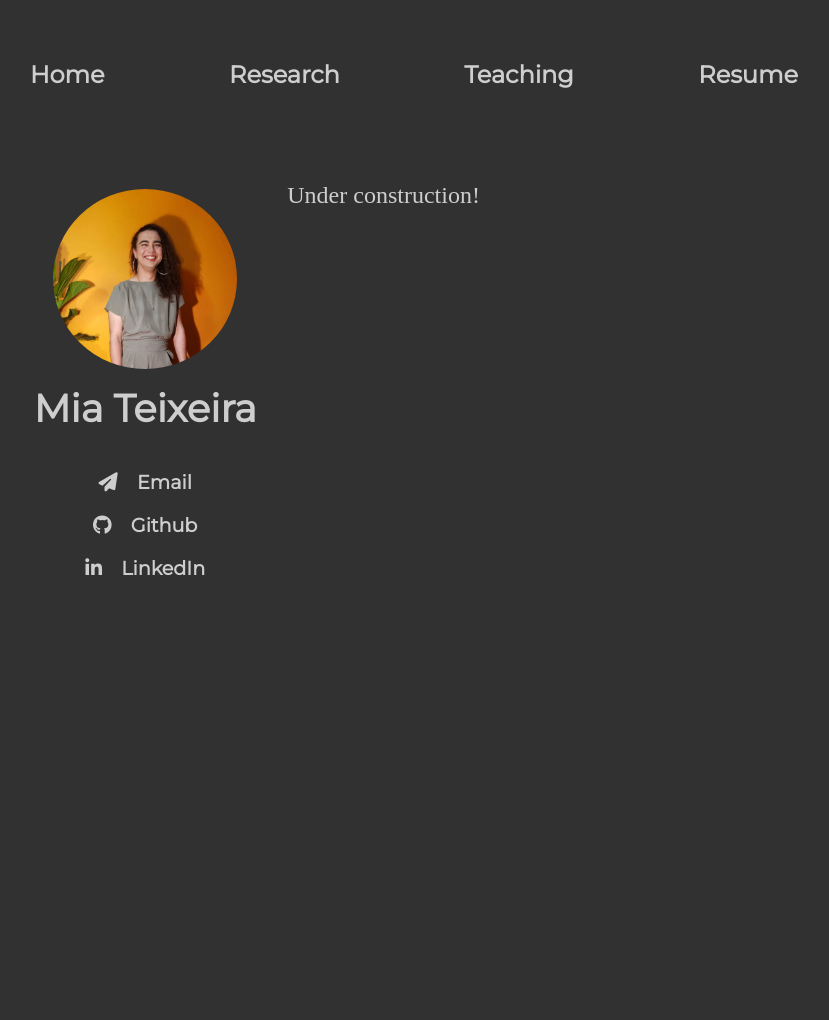
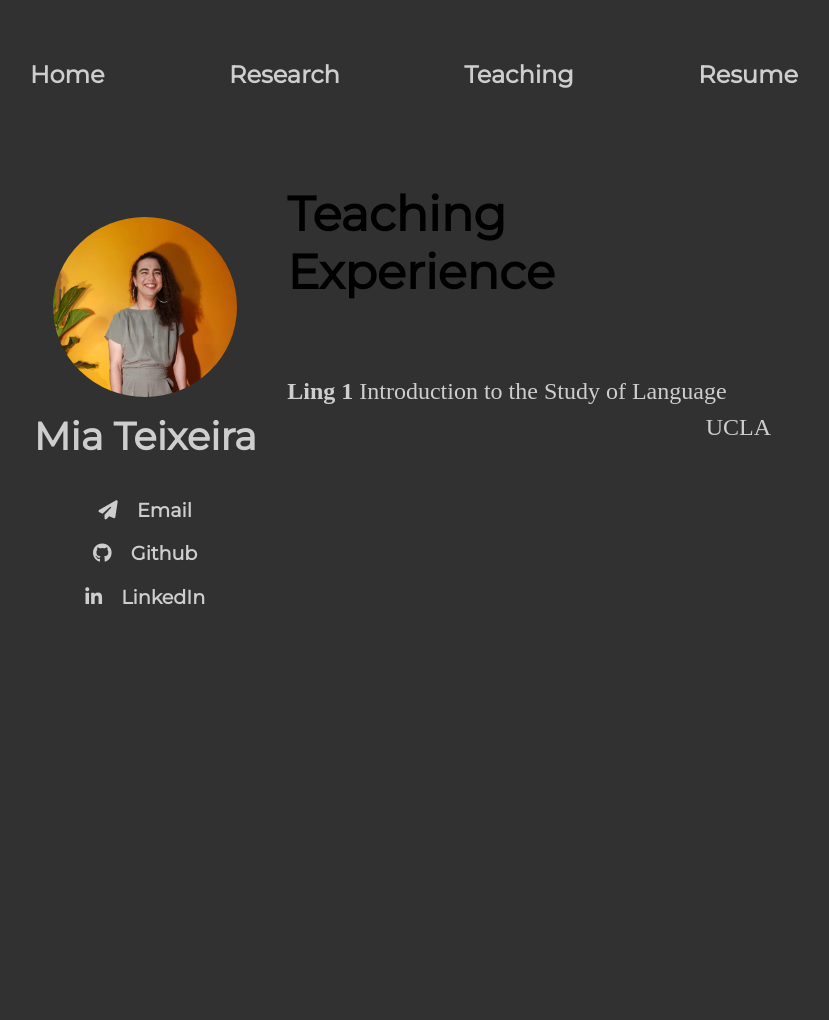
Before and after one commit to miateixeira/miateixeira.github.io, a Jekyll site: the page built from teaching/index.html, in a window 1280 px wide. Shown: the whole page, without its empty margins (226-1055 px from the left). Built offline with Jekyll 4.4.1, drawn with Linux system fonts in a browser that asks for light colours; nearby versions of some CDN libraries.

Commit message:
added teaching-entry class

```diff
--- a/css/main.css
+++ b/css/main.css
@@ -109,3 +109,19 @@ img.avatar {
   padding: 0 10%;
   border-radius: 50%;
 }
+
+.teaching-entry {
+  padding-top: 1em;
+}
+
+.course-number {
+  font-weight: bold;
+}
+
+.course-name {
+  font-weight: italic;
+}
+
+.course-school {
+  float: right;
+}
--- a/index.html
+++ b/index.html
@@ -5,5 +5,6 @@ title: Mia Teixeira
 <div class="blurb">
   <p class="lead">I'm a computational linguist with eight years of experience in experimental, theoretical, and corpus linguistics working with linguistics, computer science, and physics teams.</p>
   <p>My expertise and passion lies at the intersection of formal language theory, parsing and designing formal grammars, machine learning, developing methods for interpretability of neural features, and data science.</p>
+  <p>I received my B.S. in Physics with a Minor in Linguistics from MIT, followed by my M.A. in Linguistics from UCLA.</p>
   <p>I thrive in collaborative and engaging environments where I can apply my knowledge of linguistic theory to improve engineering approaches to Natural Language.</p>
 </div><!-- /.blurb -->
--- a/teaching/index.html
+++ b/teaching/index.html
@@ -3,5 +3,15 @@ layout: default
 title: Teaching
 ---
 <div class="teaching">
-  <p>Under construction!</p>
+
+  <h1>Teaching Experience</h1>
+
+  <div class="teaching-entry">
+    <p>
+      <span class="course-number">Ling 1</span>
+      <span class="course-name">Introduction to the Study of Language</span>
+      <span class="course-school">UCLA</span>
+    </p>
+  </div>
+
 </div>
```
